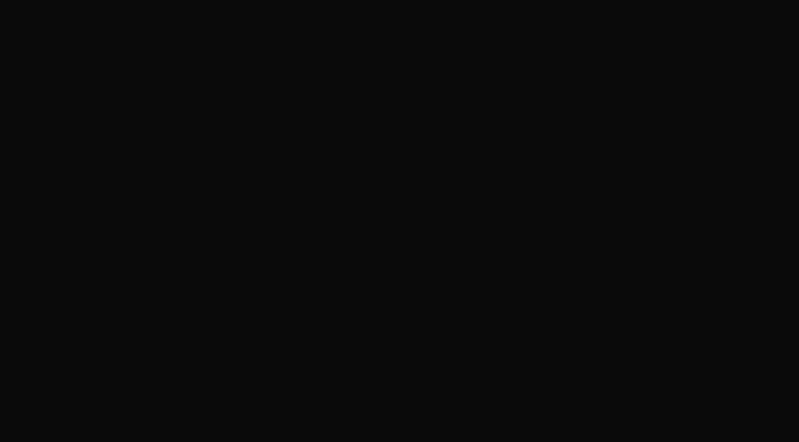
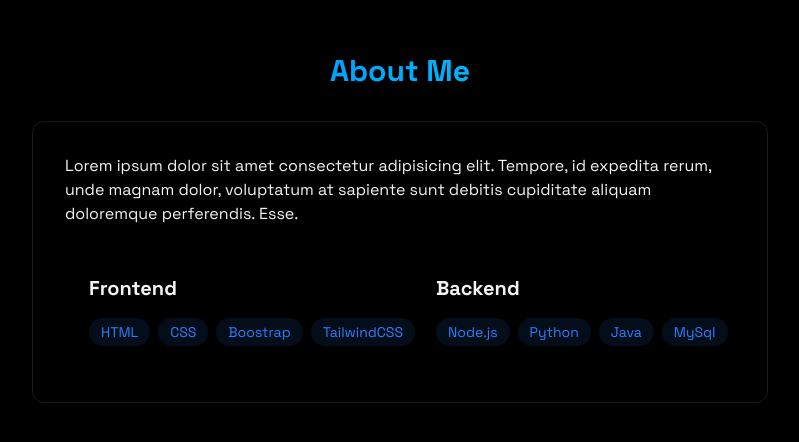
Before and after one commit to boatengine/reweb-mc, a React (Vite) app: page / in a window 1280 px wide. Shown: the part 972-1414 px from the top of the page, without its empty margins (240-1039 px from the left). Before the commit the page ends 800 px from the top, so only its background shows below. Built offline with nearby package versions, Linux system fonts and the light colour scheme.

Commit message:
finish about page

```diff
--- a/src/App.jsx
+++ b/src/App.jsx
@@ -4,6 +4,7 @@ import { LoadingScreen } from "./components/LoadingScreen";
 import { Navbar } from "./components/Navbar";
 import MobileMenu from "./components/MobileMenu";
 import Home from "./components/sections/Home";
+import About from "./components/sections/About";
 
 function App() {
   const [isLoaded, setIsLoaded] = useState(false);
@@ -19,6 +20,7 @@ function App() {
         <Navbar menuOpen={menuOpen} setMenuOpen={setMenuOpen} />
         <MobileMenu menuOpen={menuOpen} setMenuOpen={setMenuOpen} />
         <Home />
+        <About />
       </div>
     </>
   );
--- a/src/components/sections/About.jsx
+++ b/src/components/sections/About.jsx
@@ -0,0 +1,58 @@
+import React from "react";
+
+export default function About() {
+  const frontendSkill = ["HTML", "CSS", "Boostrap", "TailwindCSS"];
+  const backendSkill = ["Node.js", "Python", "Java", "MySql"];
+  return (
+    <section
+      id="abour"
+      className="min-h-screen flex items-center justify-center py-20"
+    >
+      <div className="max-w-3xl mx-auto px-4">
+        <h2 className="text-3xl font-bold mb-8 bg-gradient-to-r from-blue-500 to-cyan-400 bg-clip-text text-transparent text-center">
+          {" "}
+          About Me{" "}
+        </h2>
+        <div className="rounded-xl p-8 border-white/10 border hover:-translate-y-1 transition-all">
+          <p className="text-gary-300 mb-6">
+            Lorem ipsum dolor sit amet consectetur adipisicing elit. Tempore, id
+            expedita rerum, unde magnam dolor, voluptatum at sapiente sunt
+            debitis cupiditate aliquam doloremque perferendis. Esse.
+          </p>
+          <div className="grid grid-cols-1 md:grid-cols-2 gap-6">
+            <div className="rounded-xl p-6 hover:-translate-y-1 transition-all">
+              <h3 className="text-xl font-bold mb-4">Frontend</h3>
+              <div className="flex flex-warp gap-2">
+                {frontendSkill.map((t, k) => (
+                  <span
+                    key={k}
+                    className="bg-blue-500/10 text-blue-500 py-1 px-3 rounded-full text-sm hover:bg-blue-500/20
+                    hover:shadow-[0_2px_8px_rgba(59,130,246,0.2)] transition
+                    "
+                  >
+                    {t}
+                  </span>
+                ))}
+              </div>
+            </div>
+            <div className="rounded-xl p-6 hover:-translate-y-1 transition-all">
+              <h3 className="text-xl font-bold mb-4">Backend</h3>
+              <div className="flex flex-warp gap-2">
+                {backendSkill.map((t, k) => (
+                  <span
+                    key={k}
+                    className="bg-blue-500/10 text-blue-500 py-1 px-3 rounded-full text-sm hover:bg-blue-500/20
+                    hover:shadow-[0_2px_8px_rgba(59,130,246,0.2)] transition
+                    "
+                  >
+                    {t}
+                  </span>
+                ))}
+              </div>
+            </div>
+          </div>
+        </div>
+      </div>
+    </section>
+  );
+}
--- a/src/components/sections/Home.jsx
+++ b/src/components/sections/Home.jsx
@@ -7,7 +7,7 @@ export default function Home() {
       className="min-h-screen flex items-center justify-center relative "
     >
       <div className="text-center z-10 px-4">
-        <h1 className="text-5xl md:text-7xl font-bold mb-6 bg-gradient-to-r from-blue-500 to-purple-600 bg-clip-text text-transparent leading-right">
+        <h1 className="text-5xl md:text-7xl font-bold mb-6 bg-gradient-to-r from-blue-500 to-cyan-400 bg-clip-text text-transparent leading-right">
           Hi, I'm Thanaboat
         </h1>
         <p className="text-gray-400 text-lg mb-8 max-w-lg mx-auto">
```
